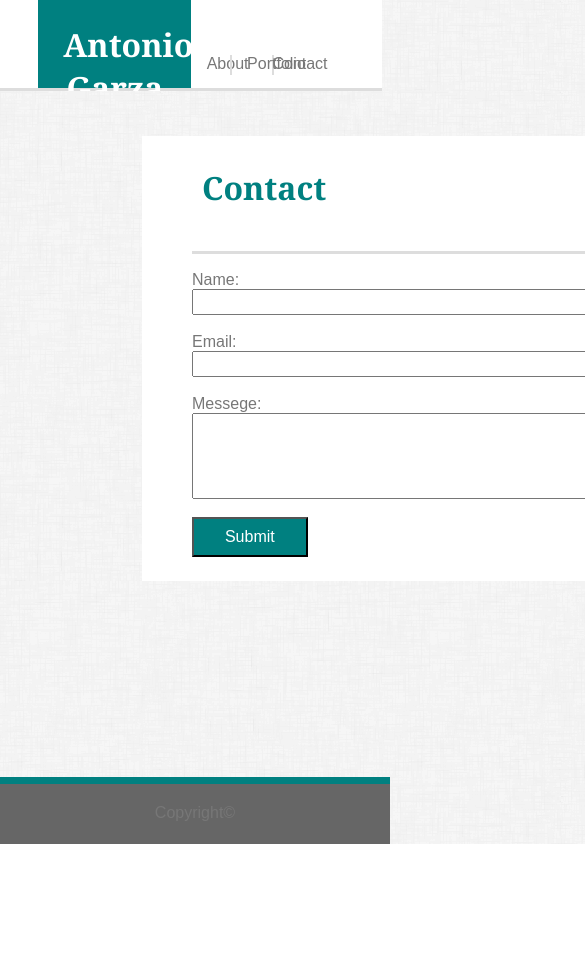
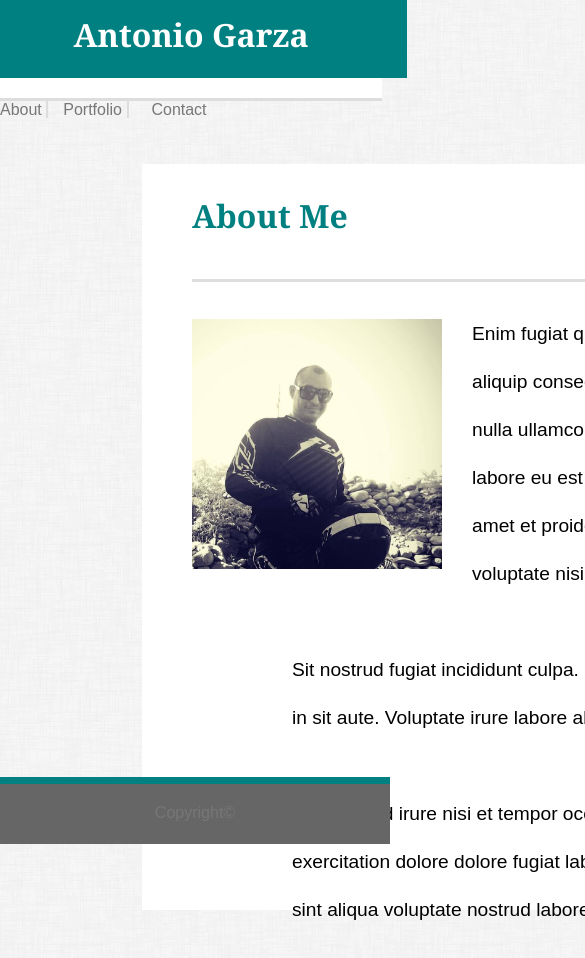
Before and after one commit to develanton/Responsive-Portfolio, a plain HTML site: page contact.html in a window 390 px wide. Shown: the top 958 px of the page, 585 px wide, since content can reach past the window. Before the commit the page ends 844 px from the top, so only its background shows below. Drawn offline with Linux system fonts and the light colour scheme; files whose address does not match are found by name.

Commit message:
rearange css  for responsive

```diff
--- a/assets/css/style.css
+++ b/assets/css/style.css
@@ -4,14 +4,18 @@ body{
     font-family: Arial, Helvetica, sans-serif;
 }
 header{
-    margin: 0px;
-    padding-left: 10%;
+    width: 100%;
+    margin-top: -10px;
+
+    height: 100px;
     border-bottom-style: solid;
     border-bottom-color: #ddd;
     background-color: #fff;
+    float: left;
 }
 h1{
-   width: 30%;
+   clear: both;
+   width: 300px;
    height: 40px;
    left: 95;
    top: -80px;
@@ -32,20 +36,21 @@ section{
 .miss1{
     font-family: Arial, Helvetica, sans-serif;
     color: #777777;
+    display: inline;
+
 }
 #menu1{
-    position: absolute; top: 55px;right: 60%;bottom: 20px; left: 53%;
+    /*position: absolute; top: 55px;right: 60%;bottom: 20px; left: 53%;*/
     color: #777777;
-
     text-align: center;
     text-decoration: none;
     width: 5%;
     height:20px;
 }
 #menu2{
-    position: absolute; top: 55px;right: 60%;bottom: 20px; left: 59%;
+    /*position: absolute; top: 55px;right: 60%;bottom: 20px; left: 59%;*/
     color: #777777;
-    width: 5%;
+    width: 70px;
     height:20px;
     text-decoration: none;
     border-color: #ddd;
@@ -56,10 +61,13 @@ section{
     padding-right: 5px;
 }
 #menu3{
+    display: inline;
     color: #777777;
-    position: absolute; top: 55px;right: 60%;bottom: 20px; left: 66%;
-    padding-left: 15px;
+   /* position: absolute; top: 55px;right: 60%;bottom: 20px; left: 66%; */
+    position: relative;
+    padding-left: 18px;
     text-decoration: none;
+
 }
 h2{
     width: 910px;
@@ -96,7 +104,7 @@ p{
     font-size: larger;
 }
 #killa{
-    background-color: #ffffff;
+
     z-index: 1;
 }
 #selec{
@@ -216,3 +224,28 @@ footer{
 input{
 
 }
+
+@media screen and (max-width:980px){
+
+}
+
+@media screen and (max-width:768px){
+
+    .miss1{
+        position: relative;
+    }
+    #homes{
+         width: 100%;
+         padding-left: 0px;
+
+
+    }
+    header{
+
+    }
+
+}
+
+@media screen and (max-width:6400px){
+
+}
--- a/contact.html
+++ b/contact.html
@@ -4,12 +4,10 @@
     <meta charset="UTF-8">
     <meta name="viewport" content="width=device-width, initial-scale=1.0">
     <meta http-equiv="X-UA-Compatible" content="ie=edge">
-    <title>Antonio</title>
+    <title>About Me</title>
     <link rel="stylesheet" type="text/css" href="assets/css/style.css">
 </head>
 <body>
-
-
 
 <header>
     <h1 id="homes">Antonio Garza</h1>
@@ -19,38 +17,28 @@
     <a id="menu1" href="index.html">About</a>
     <a id="menu2" href="portfolio.html">Portfolio</a>
     <a id="menu3" href="contact.html">Contact</a>
-
-
 </div>
 
 
- <section>
-
+ <section id="killa">
     <br>
-    <h2 class="porto">Contact</h2>
-    <hr class="line1">
-
-<div id="form">
-    <form class="data">
-        Name: <br>
-        <input type="text" class="inside">
+    <h2>About Me</h2>
+ <div id="selec">
+    <!-- Paragraph about me -->
+     <img id="foto" src="assets/images/Pic.jpg" style="width: 250px; height: 250;"/>
+     <p>
+         Enim fugiat qui Lorem velit elit. Laborum quis ipsum deserunt aliquip consectetur mollit commodo dolor. In occaecat consequat nulla ullamco nisi velit consequat in. Fugiat tempor do commodo labore eu est ex eu minim do quis laborum id. Incididunt labore amet et proident tempor amet tempor adipisicing eu laborum voluptate nisi.
         <br>
         <br>
-        Email:<br>
-        <input type="email" class="inside">
+        Sit nostrud fugiat incididunt culpa. Minim minim fugiat in est et aliquip labore excepteur in sit aute. Voluptate irure labore aliquip aute voluptate laborum est ea minim eu ea.
         <br>
         <br>
-        Messege:<br>
-        <input type="text" id="messege">
-        <br>
-        <br>
-        <input type="submit" id="sub">
+        Ea eiusmod irure nisi et tempor occaecat incididunt reprehenderit magna. Reprehenderit exercitation dolore dolore fugiat laborum sunt incididunt sint mollit fugiat qui. Minim do sint aliqua voluptate nostrud labore et irure quis commodo proident.
 
-    </form>
-</div>
+    </p>
 
 
-
+ </div>
 
 </section>
 </body>
```
Also changed, not shown: index.html (+5 -2 lines), assets/css/simo.css (deleted).
